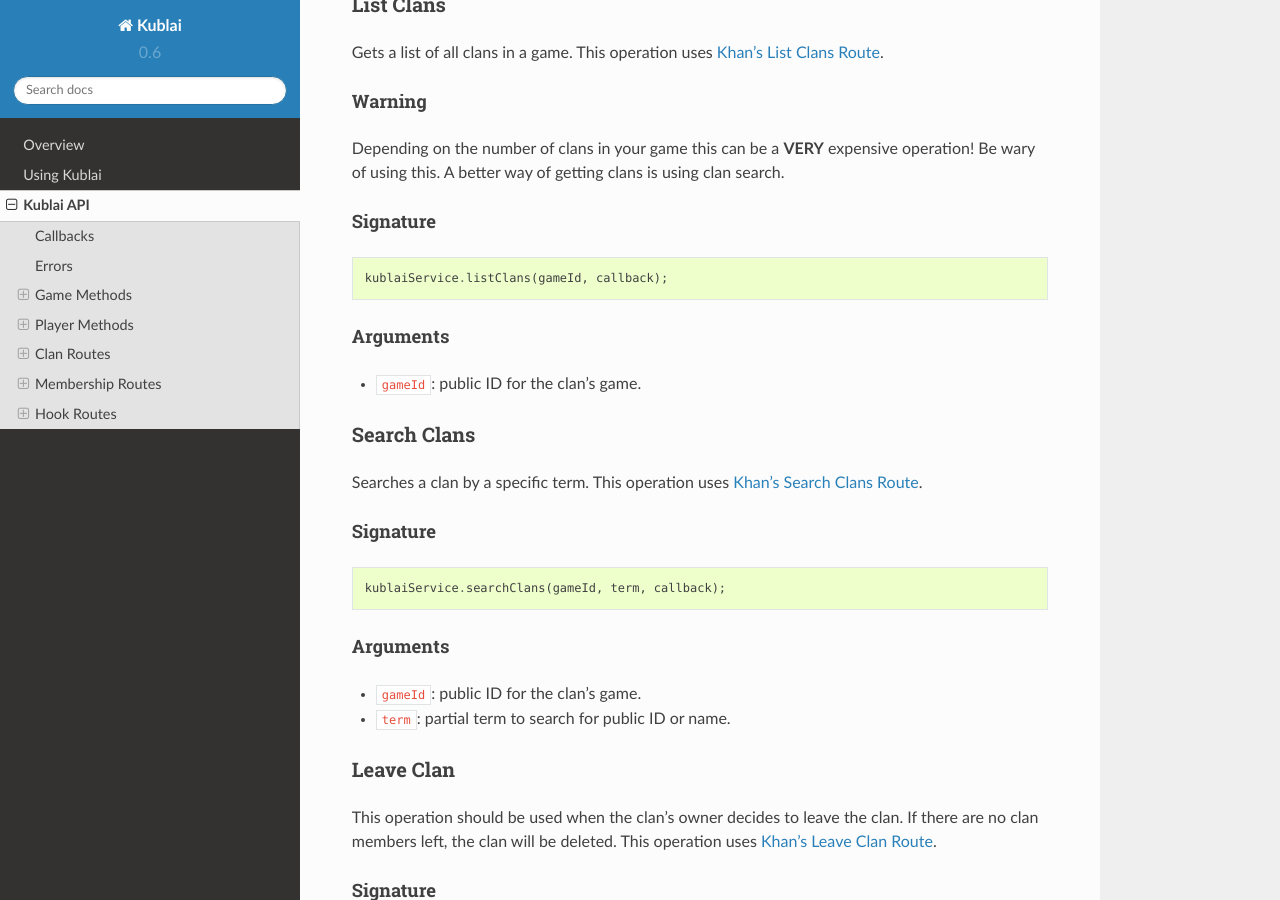
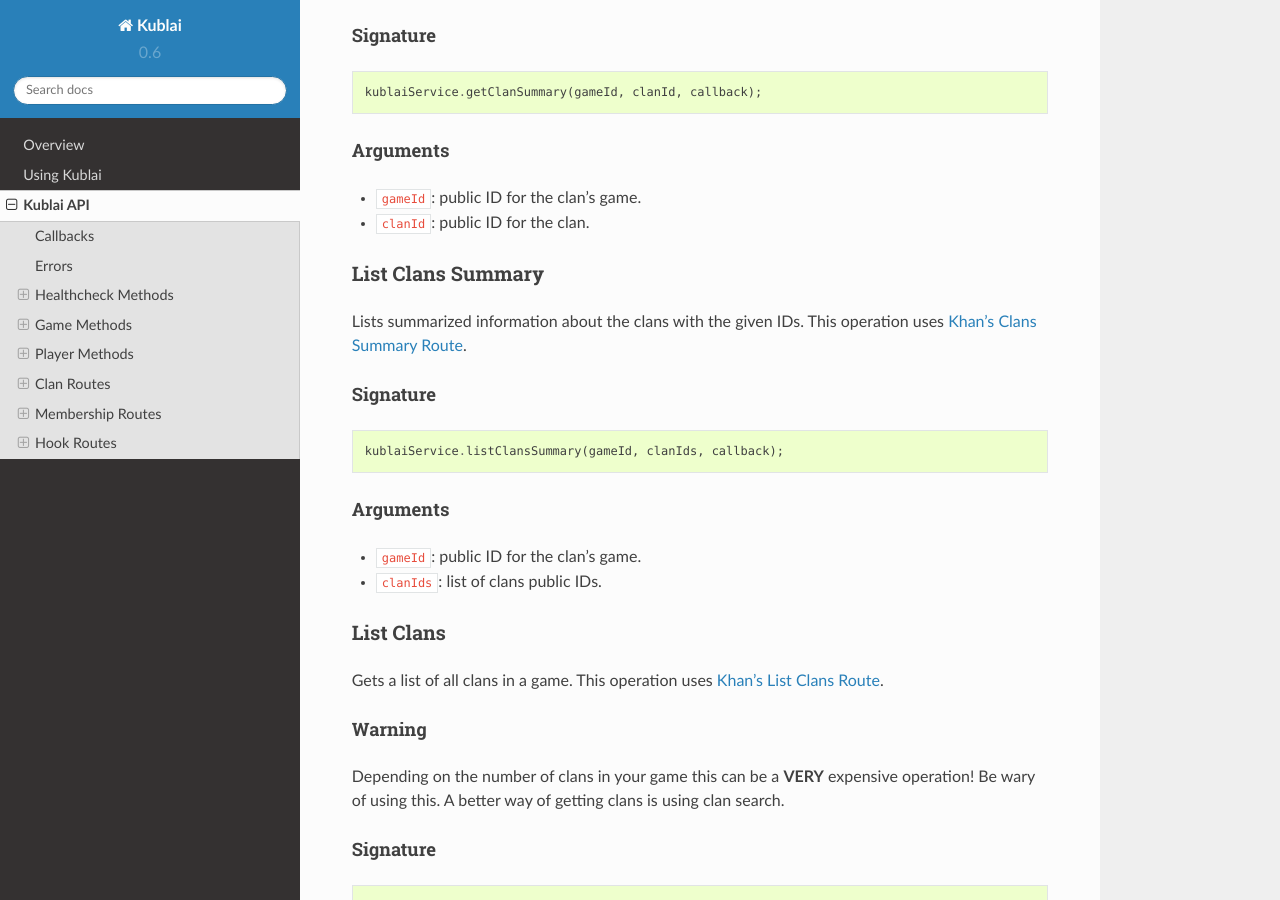
Before and after one commit to topfreegames/kublai, a Sphinx documentation site: the page built from docs/API.md, in a window 1280 px wide and 900 px high, scrolled down 6409 px. Built offline with Sphinx 7.4.7 and the Read the Docs theme 2.0.0, drawn with Linux system fonts in a browser that asks for light colours; some of the changed text lies outside the part shown.

Commit message:
Update docs.

````diff
--- a/docs/API.md
+++ b/docs/API.md
@@ -22,6 +22,18 @@
 ## Errors
 
 For error reasons and payloads, please refer to [Khan's API](http://khan-api.readthedocs.io/en/latest/API.html) docs.
+
+## Healthcheck Methods
+
+### Healthcheck
+
+  Calls [Khan's Healthcheck Route](http://khan-api.readthedocs.io/en/latest/API.html#healthcheck).
+
+#### Signature
+
+```
+kublaiService.healthcheck(callback);
+```
 
 ## Game Methods
 
@@ -257,6 +269,22 @@
 * `gameId`: public ID for the clan's game.
 * `clanId`: public ID for the clan.
 
+
+### List Clans Summary
+
+Lists summarized information about the clans with the given IDs. This operation uses [Khan's Clans Summary Route](http://khan-api.readthedocs.io/en/latest/API.html#clans-summary).
+
+#### Signature
+
+```
+kublaiService.listClansSummary(gameId, clanIds, callback);
+```
+
+#### Arguments
+
+* `gameId`: public ID for the clan's game.
+* `clanIds`: list of clans public IDs.
+
 ### List Clans
 
 Gets a list of all clans in a game. This operation uses [Khan's List Clans Route](http://khan-api.readthedocs.io/en/latest/API.html#list-clans).
````
